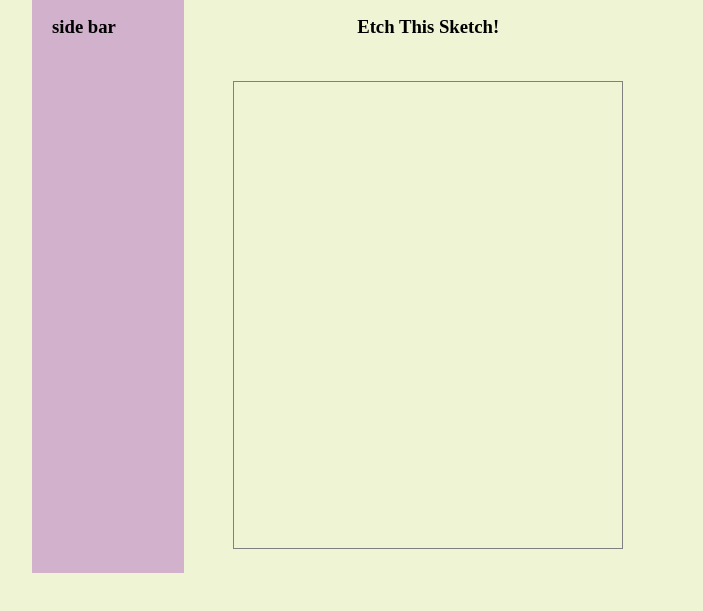
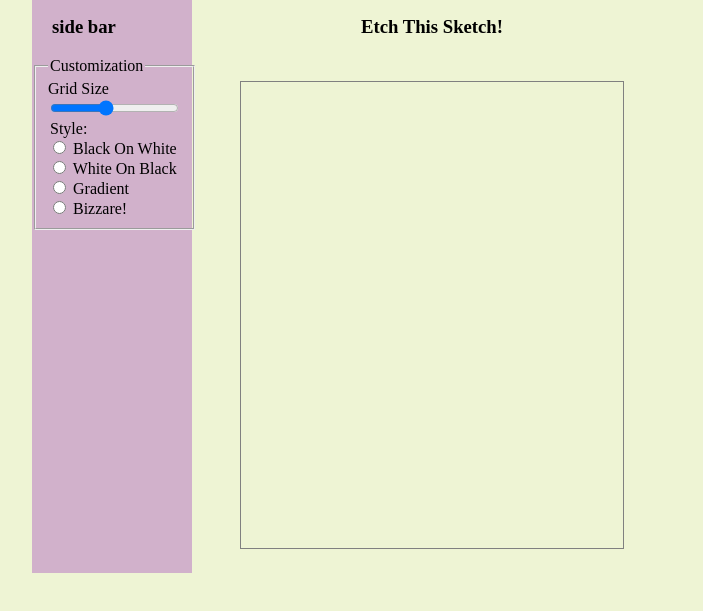
Before and after one commit to SirBecalo/etch-a-sketch, a plain HTML site: page index.html in a window 1280 px wide. Shown: the part 145-756 px from the top of the page, without its empty margins (288-991 px from the left). Drawn offline with Linux system fonts and the light colour scheme.

Commit message:
created options form

```diff
--- a/index.html
+++ b/index.html
@@ -20,7 +20,31 @@
             <div class="side-bar">
 
                 <h3 class="side-bar-title">side bar</h3>
+                <div>
+                    <form action="app.js" name="options" id="options">
+                        <fieldset>
+                            <legend>Customization</legend>
+                            <label for="sizeSlider">Grid Size</label>
+                            <input type="range" name="size" id="sizeSlider" value="32" min="8" max="64" step="4">
 
+                            <legend>Style:</legend>
+
+                            <input type="radio" name="style" class="styleoption" id="blackOnWhite" value="blackOnWhite">
+                            <label for="blackOnWhite">Black On White</label>
+                            <br>
+                            <input type="radio" name="style" class="styleoption" id="whiteOnBlack" value="whiteOnBlack">
+                            <label for="whiteOnBlack">White On Black</label>
+                            <br>
+                            <input type="radio" name="style" class="styleoption" id="gradient" value="gradient">
+                            <label for="gradient">Gradient</label>
+                            <br>
+                            <input type="radio" name="style" class="styleoption" id="bizzare" value="bizzare">
+                            <label for="bizzare">Bizzare!</label>
+                        </fieldset>
+
+
+                    </form>
+                </div>
             </div>
 
             <div class="sketch-area">
```
